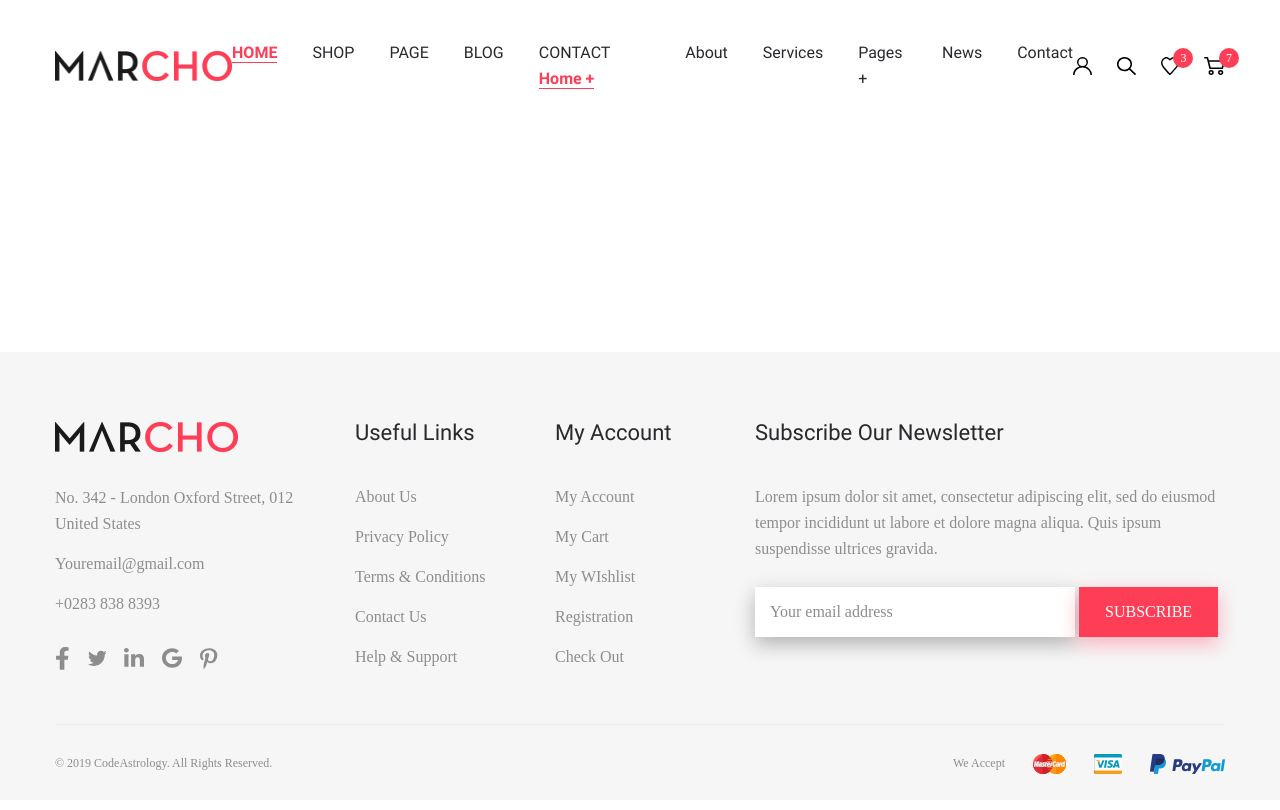
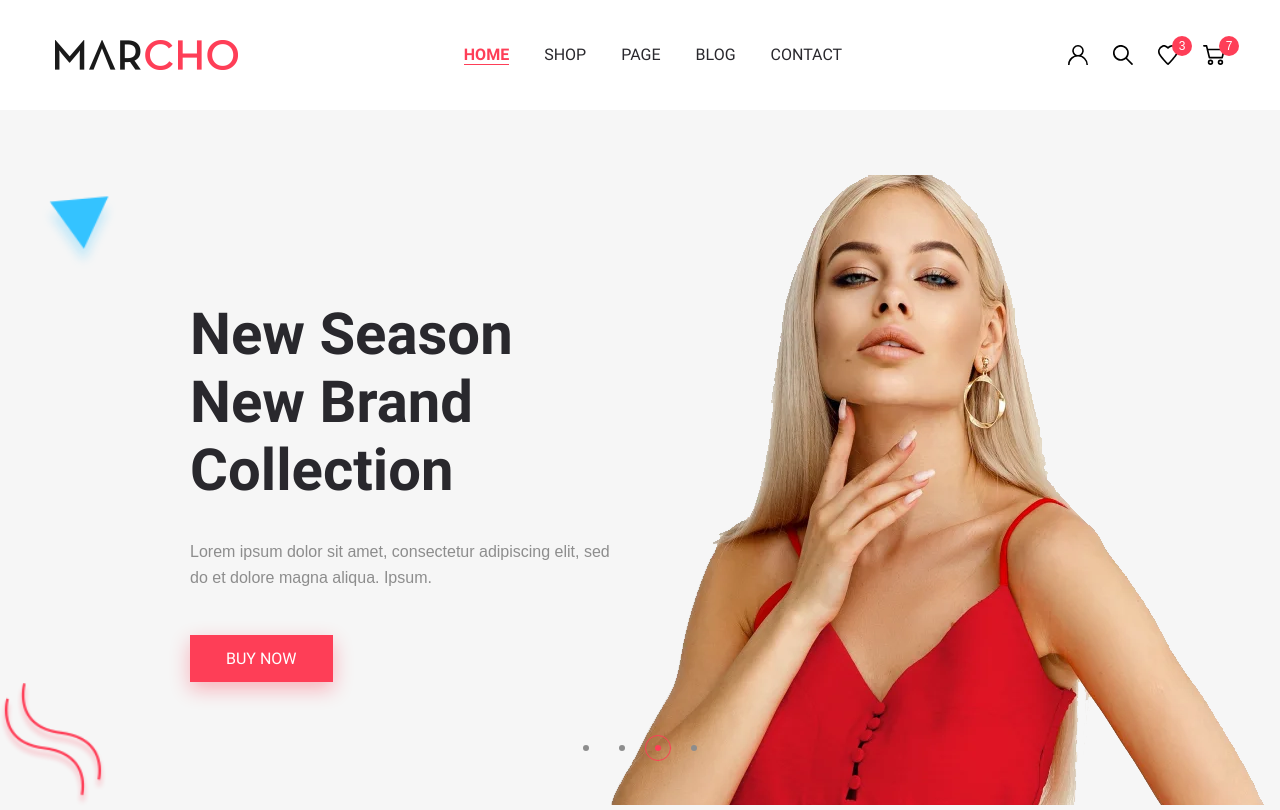
Before and after one commit to olga-lea/start-project, a website: page app/index.html in a window 1280 px wide. Shown: the top 810 px of the page. Drawn offline with nearby package versions, Linux system fonts and the light colour scheme; files that its build step writes are made by us from their sources; files whose address does not match are found by name.

Commit message:
added top-slider section

```diff
--- a/app/index.html
+++ b/app/index.html
@@ -15,8 +15,6 @@
 <nav class="menu">
   <ul class="menu__list">
     <li class="menu__list-item">
-
-
       <a class="menu__list-link menu__list-link--active" href="#">HOME</a>
     </li>
     <li class="menu__list-item">
@@ -30,25 +28,6 @@
     </li>
     <li class="menu__list-item">
       <a  class="menu__list-link" href="#">CONTACT</a>
-
-
-      <a class="menu__list-link menu__list-link--active" href="#">Home +</a>
-    </li>
-    <li class="menu__list-item">
-      <a  class="menu__list-link" href="#">About</a>
-    </li>
-    <li class="menu__list-item">
-      <a  class="menu__list-link" href="#">Services </a>
-    </li>
-    <li class="menu__list-item">
-      <a  class="menu__list-link" href="#">Pages +</a>
-    </li>
-    <li class="menu__list-item">
-      <a  class="menu__list-link" href="#">News</a>
-    </li>
-    <li class="menu__list-item">
-      <a class="menu__list-link" href="#">Contact</a>
-
     </li>
   </ul>
 </nav>
@@ -61,18 +40,79 @@
     <img class="user-nav__link-img" src="images/icons/heart.svg" alt="user icon">
     <span class="user-nav__num">3</span>
   </a>
-
   <a  class="user-nav__link" href="#">
     <img class="user-nav__link-img" src="images/icons/cart.svg" alt="user icon">
     <span class="user-nav__num">7</span>
   </a>
 </div>
-
     </div>
   </div>
 </header>
 <main class="main">
-
+  <section class="top-slider">
+    <div class="container top-slider__container">
+      <div class="top-slider__inner">
+        <div class="top-slider__item">
+<div class="top-slider__content">
+  <h3 class="top-slider__title">
+    New Season<br>
+    New Brand Collection
+  </h3>
+  <p class="top-slider__text">
+    Lorem ipsum dolor sit amet, consectetur adipiscing elit, sed do
+    et dolore magna aliqua. Ipsum.
+  </p>
+  <a class="top-slider__link" href="#">BUY NOW</a>
+</div>
+<img class="top-slider__img" src="images/slider/photo.png" alt="slider images">
+</div>
+        <div class="top-slider__item">
+          <div class="top-slider__content">
+            <h3 class="top-slider__title">
+              New Season<br>
+              New Brand Collection
+            </h3>
+            <p class="top-slider__text">
+          Lorem ipsum dolor sit amet, consectetur adipiscing elit, sed do
+          et dolore magna aliqua. Ipsum.
+            </p>
+            <a class="top-slider__link" href="#" >BUY NOW</a>
+            </div>
+            <img class="top-slider__img"src="images/slider/photo.png" alt="slider images">
+        </div>
+        <div class="top-slider__item">
+<div class="top-slider__content">
+  <h3 class="top-slider__title">
+    New Season<br>
+    New Brand Collection
+  </h3>
+  <p class="top-slider__text">
+    Lorem ipsum dolor sit amet, consectetur adipiscing elit, sed do
+    et dolore magna aliqua. Ipsum.
+  </p>
+  <a class="top-slider__link" href="#">BUY NOW</a>
+</div>
+<img class="top-slider__img" src="images/slider/photo.png" alt="slider images">
+</div>
+ <div class="top-slider__item">
+<div class="top-slider__content">
+  <h3 class="top-slider__title">
+    New Season<br>
+    New Brand Collection
+  </h3>
+  <p class="top-slider__text">
+    Lorem ipsum dolor sit amet, consectetur adipiscing elit, sed do
+    et dolore magna aliqua. Ipsum.
+  </p>
+  <a class="top-slider__link" href="#">BUY NOW</a>
+</div>
+<img class="top-slider__img" src="images/slider/photo.png" alt="slider images">
+</div>
+        </div>
+      </div>
+      </div>
+    </div>
+  </section>
 </main>
 
 <footer class="footer">
@@ -151,7 +191,6 @@
         <div class="footer-top__item footer-top__nav">
           <h6 class="footer-top__title">
             Useful Links</h6>
-
           <ul class="footer-top__list">
             <li class="footer-top__item">
               <a class="footer-top__link" href="#">About Us</a>
@@ -215,10 +254,7 @@
         <button class="footer-top__form-btn" type="submit">Subscribe</button>
           </form>
         </div>
-
-
       </div>
-
 
 <div class="footer-bottom">
 <p class="footer-bottom__copy">
@@ -233,19 +269,8 @@
 </div>
 </div>
   </div>
-</div>
-</div>
 </footer>
   </div>
-  </div>
-</header>
-    </div>
-  </div>
-</header>
-
-
-
-
   <script src="js/main.min.js"></script>
 </body>
 </html>
--- a/app/js/main.js
+++ b/app/js/main.js
@@ -1,3 +1,11 @@
 $(function (){
 
+  $('.top-slider__inner').slick({
+  dots: true,
+  arrows: false,
+  fade: true,
+  autoplay: true,
+  autoplaySpeed: 2000
+ });
+
 });
--- a/app/scss/_fonts.scss
+++ b/app/scss/_fonts.scss
@@ -1,12 +1,4 @@
-@font-face{
-  font-family: 'Quicksand-Regular';
-  font-weight: 400;
-  font-style: normal;
-  src: local('Quicksand-Regular'),
-   url('../fonts/Quicksand-Regular.woff2') format('woff2'),
-   url('../fonts/Quicksand-Regular.woff') format('woff');
-   font-display: swap;
- }
+
 
  @font-face{
   font-family: 'Quicksand-Medium';
@@ -15,6 +7,16 @@
   src: local('Quicksand-Medium'),
    url('../fonts/Quicksand-Medium.woff2') format('woff2'),
    url('../fonts/Quicksand-Medium.woff') format('woff');
+   font-display: swap;
+ }
+
+ @font-face{
+  font-family: 'Quicksand-Regular';
+  font-weight: 400;
+  font-style: normal;
+  src: local('Quicksand-Regular'),
+   url('../fonts/Quicksand-Regular.woff2') format('woff2'),
+   url('../fonts/Quicksand-Regular.woff') format('woff');
    font-display: swap;
  }
 
--- /dev/null
+++ b/app/scss/_libs.scss
@@ -0,0 +1,2 @@
+
+@import '../../node_modules/slick-carousel/slick/slick.scss'
--- a/app/scss/_vars.scss
+++ b/app/scss/_vars.scss
@@ -4,12 +4,12 @@ $title :#29282d;
 $bg:#f6f6f6;
 
 %quicksand-400{
-  font-family: 'Quicksand-Regular'sans-serif;
+  font-family: 'Quicksand-Regular',sans-serif;
   font-weight: 400;
 }
 
 %quicksand-500{
-  font-family: 'Quicksand-Medium'sans-serif;
+  font-family: 'Quicksand-Medium',sans-serif;
   font-weight: 500;
 }
 
@@ -22,3 +22,12 @@ $bg:#f6f6f6;
   font-family: 'Roboto-Bold',sans-serif;
   font-weight: 700;
 }
+
+%btn{
+  background-color: $accent;
+  padding: 12px 26px;
+  text-transform: uppercase;
+  color: #fff;
+  @extend %roboto-400;
+  box-shadow: 0px 7px 20px 0px rgba(255,17,48,0.3);
+}
--- a/app/scss/style.scss
+++ b/app/scss/style.scss
@@ -3,6 +3,7 @@
 @import 'vars';
 @import 'fonts';
 @import 'reset';
+@import 'libs';
 @import 'global';
 
 .header{
@@ -11,7 +12,6 @@
   display: flex;
   justify-content: space-between;
   align-items: center;
-
  }
 }
  .menu{
@@ -85,7 +85,6 @@ footer{
 margin-bottom: 33px;
 display: block;
 }
-
 &__adress,
 &__email,
 &__phone{
@@ -140,13 +139,10 @@ margin-bottom: 14px;
   }
 }
   &__form-btn{
+  @extend %btn;
   border: none;
-  background-color: $accent;
-  color: #fff;
-  text-transform: uppercase;
-  padding: 12px 26px;
-  box-shadow: 0px 7px 20px 0px rgba(255,17,48,0.3);
   cursor: pointer;
+
   }
 }
   .footer-bottom{
@@ -162,6 +158,83 @@ margin-bottom: 14px;
   }
 }
 
+.top-slider{
+  background-image: url('../images/slider/top-slider-bg.png');
+  background-repeat: no-repeat;
+  background-size: cover;
+  background-color: $bg;
+  padding: 65px 0 45px;
+  &__container{
+     max-width: 1560px;
+  }
+  &__content{
+    padding-left: 175px;
+    padding-top: 125px;
+  }
+  &__item{
+    display: flex !important;
+    justify-content: space-between;
+  }
+  &__title{
+    max-width: 670px;
+    font-size: 58px;
+    line-height: 68px;
+    color: $title;
+    @extend %roboto-700;
+    margin-bottom: 35px;
+  }
+  &__text{
+    max-width: 470px;
+     margin-bottom: 55px;
+  }
+  &__link{
+      @extend %btn;
+       padding: 14px 36px;
+  }
+  .slick-dots{
+      display: flex;
+      justify-content: center;
+      margin-top: -70px;
+      li{
+        padding: 0 5px;
+        line-height: 0;
+        button{
+            padding: 0;
+            font-size: 0;
+            background-color: transparent;
+            width: 26px;
+            height: 26px;
+            border-radius: 50%;
+            border: 1px solid transparent;
+            position: relative;
+            &::before{
+              content: '';
+              position: absolute;
+              width: 6px;
+              height: 6px;
+              border-radius: 50%;
+              background-color: $default;
+              top: 50%;
+              left: 50%;
+              transform: translate(-50%, -50%);
+          }
+        }
+          &.slick-active{
+             button{
+                border-color: $accent;
+                &::before{
+                  background-color: $accent;
+
+                }
+             }
+          }
+        }
+      }
+    }
+
+
+
+
 
 
 
--- a/gulpfile.js
+++ b/gulpfile.js
@@ -36,6 +36,7 @@ function styles() {
 function scripts() {
   return src([
     'node_modules/jquery/dist/jquery.js',
+    'node_modules/slick-carousel/slick/slick.js',
     'app/js/main.js'])
   .pipe(concat('main.min.js'))
   .pipe(uglify())
--- a/package.json
+++ b/package.json
@@ -16,7 +16,8 @@
     "gulp-concat": "^2.6.1",
     "gulp-imagemin": "^7.1.0",
     "gulp-sass": "^4.1.0",
-    "jquery": "^3.5.1"
+    "jquery": "^3.5.1",
+    "slick-carousel": "^1.8.1"
   },
   "dependencies": {
     "gulp-debug": "^4.0.0",
```
Also changed, not shown: app/images/slider/photo.png (added), app/images/slider/top-slider-bg.png (added), app/js/main.min.js.
